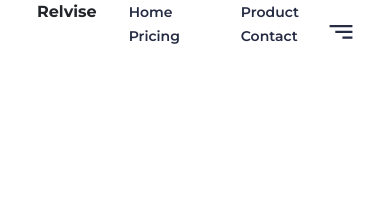
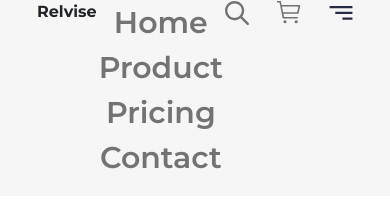
Before and after one commit to Danila2204/Relvies-web-page-template, a website: page src/index.html in a window 390 px wide. Drawn offline with nearby package versions, Linux system fonts and the light colour scheme; files that its build step writes are made by us from their sources.

Commit message:
Сделан адаптив для навигации.

```diff
--- a/src/index.html
+++ b/src/index.html
@@ -6,22 +6,26 @@
     <link rel="stylesheet" href="./node_modules/bootstrap/dist/css/bootstrap.css">
     <link rel="stylesheet" href="./node_modules/normalize.css/normalize.css">
     <link rel="icon" href="./imports/img/Header/shop-twotone.svg">
+    <link rel="stylesheet" href="./css/custom.css">
     <link rel="stylesheet" href="./css/style.css">
-    <link rel="stylesheet" href="./css/custom.css">
     <title>Relvise</title>
 </head>
 <body>
     <header class="header">
-        <div class="container">
+        <div class="header__container d-flex flex-column container">
             <nav class="header__nav d-flex justify-content-between">
-                <p class="bold nav-logo">Relvise</p>
-                <ul class="nav__list row">
-                    <li class="nav__item col"><a href="#" class="text-dark semi-bold">Home</a></li>
-                    <li class="nav__item col"><a href="#" class="text-dark semi-bold">Product</a></li>
-                    <li class="nav__item col"><a href="#" class="text-dark semi-bold">Pricing</a></li>
-                    <li class="nav__item col"><a href="#" class="text-dark semi-bold">Contact</a></li>
+                <p class="bold nav-logo order-1">Relvise</p>
+                <ul class="nav__list p-0 flex-sm-row flex-column justify-content-between row order-2">
+                    <li class="nav__item d-flex justify-content-center col"><a href="#" class="semi-bold">Home</a></li>
+                    <li class="nav__item d-flex justify-content-center col"><a href="#" class="semi-bold">Product</a></li>
+                    <li class="nav__item d-flex justify-content-center col"><a href="#" class="semi-bold">Pricing</a></li>
+                    <li class="nav__item d-flex justify-content-center col"><a href="#" class="semi-bold">Contact</a></li>
                 </ul>
-                <img src="../imports/img/Header/navbar-toggler-icon.svg" alt="navbar-toggler-icon">
+                <div class="nav__icons d-flex justify-content-between order-3">
+                    <a href="#" data-display="mobile"><img src="../imports/img/Header/Mobile/icon-search.svg" alt="search"></a>
+                    <a href="#" data-display="mobile"><img src="../imports/img/Header/Mobile/icon-shopping.svg" alt="shopping"></a>
+                    <a href="#"><img src="../imports/img/Header/navbar-toggler-icon.svg" alt="navbar-toggler-icon"></a>
+                </div>
             </nav>
         </div>
     </header>
--- a/src/js/app.js
+++ b/src/js/app.js
@@ -0,0 +1 @@
+import "./header.js";
--- a/src/scss/style.scss
+++ b/src/scss/style.scss
@@ -22,6 +22,10 @@ $second-text-color: #737373;
     font-weight: 800;
 }
 
+.text-secondary {
+    color: #737373;
+}
+
 .container {
     max-width: 1090px;
 
@@ -39,10 +43,34 @@ ul {
 }
 // === / global ===
 // === header ===
+.header {
+    @media (max-width: 420px) {
+        background-color: #f6f6f6;
+    }
+}
+
 .nav {
+    &__list {
+        align-items: center;
+    }
+
     &__item a {
         font-size: 14px;
         line-height: 24px;
+        color: $second-text-color;
+
+        @media (max-width: 420px) {
+            font-size: 30px;
+            line-height: 45px;
+        }
+    }
+
+    &__icons {
+        & > *:not(:last-child) {
+            @media (max-width: 420px) {
+                margin-right: 28px;
+            }
+        }
     }
 }
 // === / header ===
```
Also changed, not shown: docs/index.html (+13 -9 lines), docs/js/main.js (+35 -5 lines), src/js/header.js (added, +50 -0 lines), docs/css/style.css, src/js/module.js (deleted).
